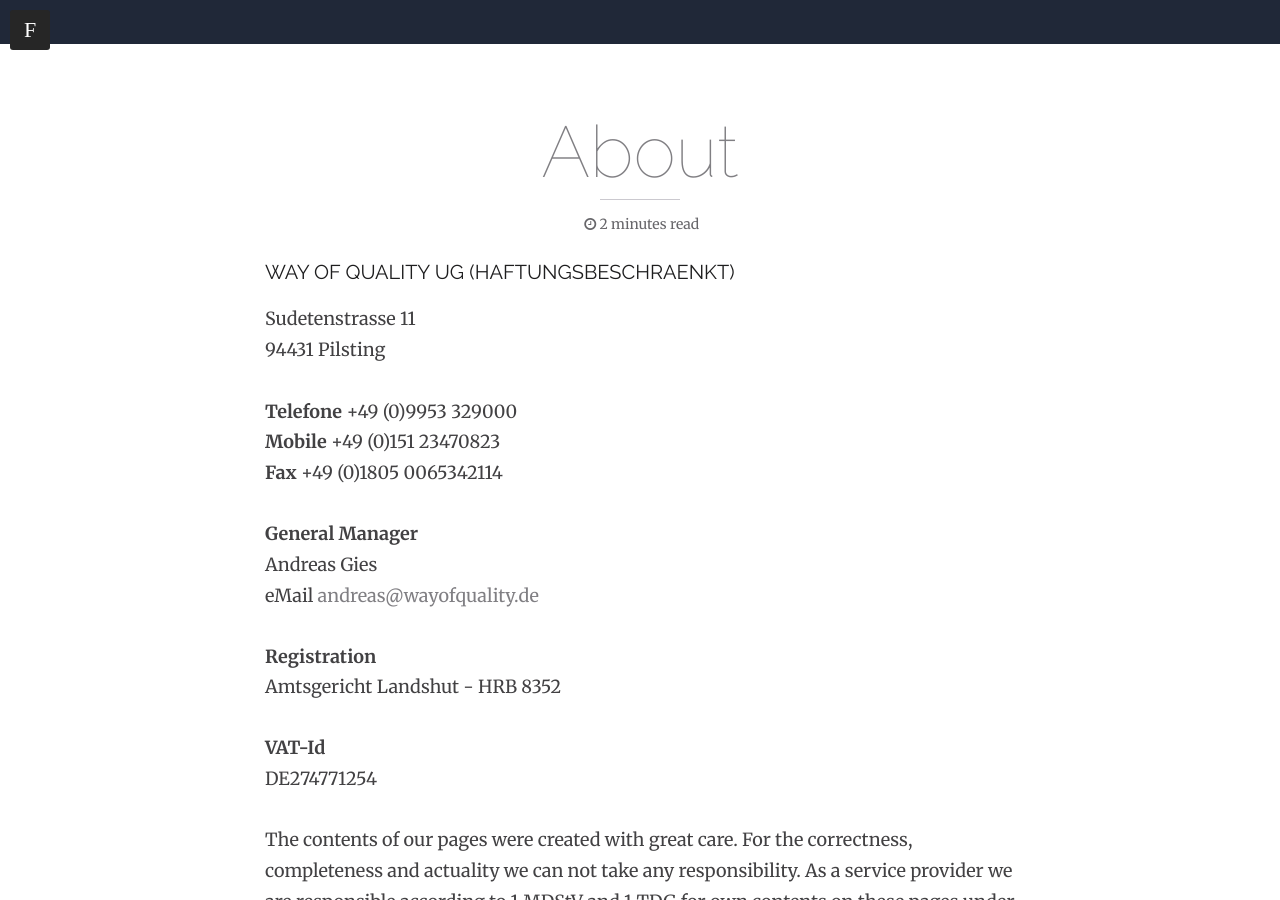
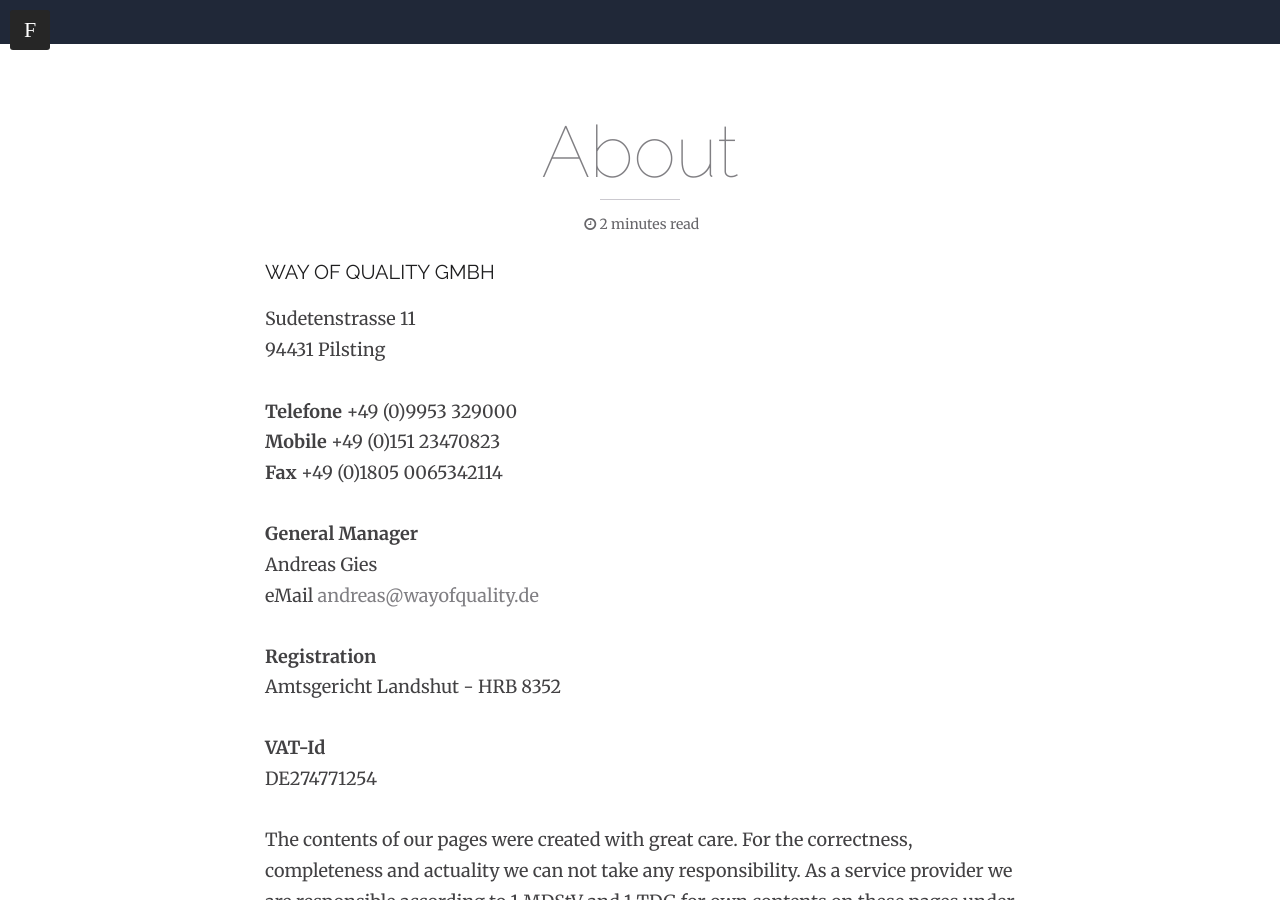
Before and after one commit to woq-blended/woq.github.io, a Jekyll site: the page built from about.md, in a window 1280 px wide and 900 px high, scrolled down 496 px. Built offline with Jekyll 4.4.1, drawn with Linux system fonts in a browser that asks for light colours; nearby versions of some CDN libraries.

Commit message:
Updating the company name.

```diff
--- a/about.md
+++ b/about.md
@@ -4,7 +4,7 @@
 tags: [WoQ, Way of Quality]
 ---
 
-### Way of Quality UG (haftungsbeschraenkt)
+### Way of Quality GmbH
 
 Sudetenstrasse 11 <br/>
 94431 Pilsting    <br/>
```
